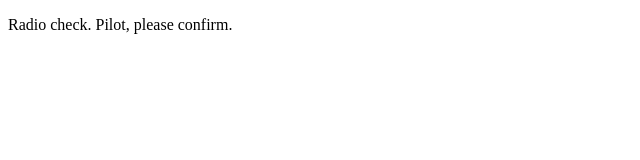
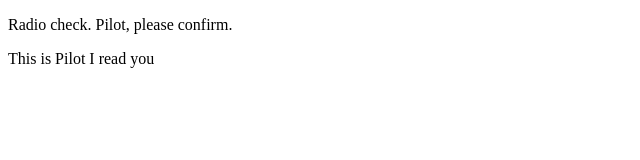
Before and after one commit to EEmeri000/communication-log, a plain HTML site: page index.html in a window 1280 px wide. Shown: the whole page, without its empty margins (0-640 px from the left). Drawn offline with Linux system fonts and the light colour scheme.

Commit message:
response 1

```diff
--- a/index.html
+++ b/index.html
@@ -2,5 +2,6 @@
 <html>
    <body>
       <p>Radio check. Pilot, please confirm.</p>
+      <p>This is Pilot I read you</p>
    </body>
 </html>
```
